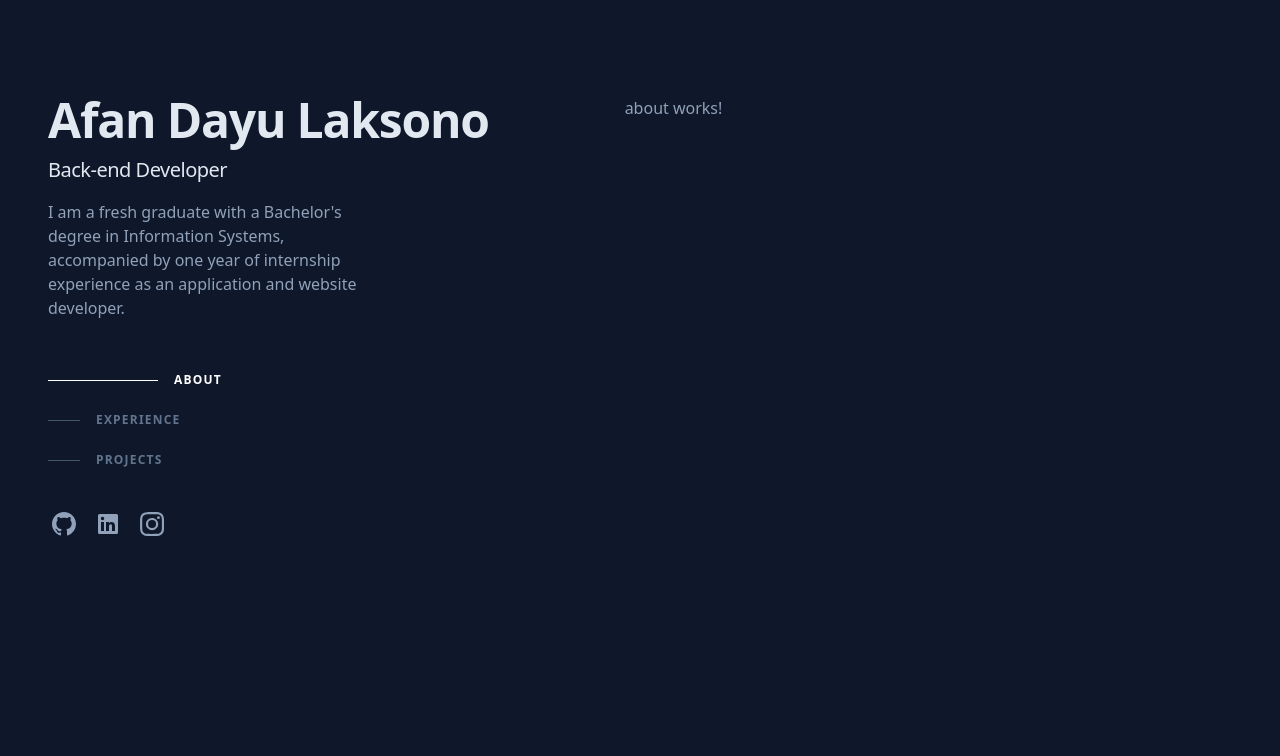
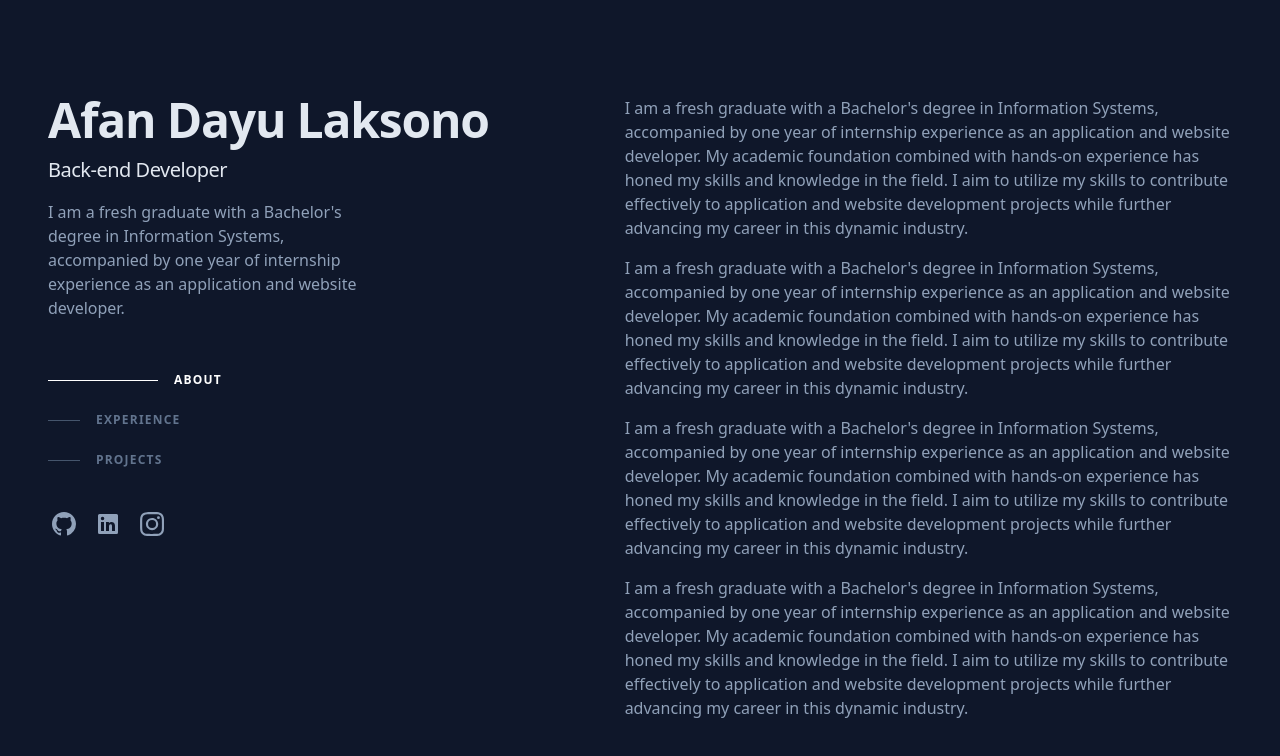
Before and after one commit to jember08/my-website, an Angular app: page / in a window 1280 px wide. Shown: the top 756 px of the page. Built offline with nearby package versions, Linux system fonts and the light colour scheme.

Commit message:
adding example

```diff
--- a/src/app/components/about/about.component.html
+++ b/src/app/components/about/about.component.html
@@ -1 +1,32 @@
-<p>about works!</p>
+<p class="mb-4">
+  I am a fresh graduate with a Bachelor's degree in Information Systems,
+  accompanied by one year of internship experience as an application and website
+  developer. My academic foundation combined with hands-on experience has honed
+  my skills and knowledge in the field. I aim to utilize my skills to contribute
+  effectively to application and website development projects while further
+  advancing my career in this dynamic industry.
+</p>
+<p class="mb-4">
+  I am a fresh graduate with a Bachelor's degree in Information Systems,
+  accompanied by one year of internship experience as an application and website
+  developer. My academic foundation combined with hands-on experience has honed
+  my skills and knowledge in the field. I aim to utilize my skills to contribute
+  effectively to application and website development projects while further
+  advancing my career in this dynamic industry.
+</p>
+<p class="mb-4">
+  I am a fresh graduate with a Bachelor's degree in Information Systems,
+  accompanied by one year of internship experience as an application and website
+  developer. My academic foundation combined with hands-on experience has honed
+  my skills and knowledge in the field. I aim to utilize my skills to contribute
+  effectively to application and website development projects while further
+  advancing my career in this dynamic industry.
+</p>
+<p class="mb-4">
+  I am a fresh graduate with a Bachelor's degree in Information Systems,
+  accompanied by one year of internship experience as an application and website
+  developer. My academic foundation combined with hands-on experience has honed
+  my skills and knowledge in the field. I aim to utilize my skills to contribute
+  effectively to application and website development projects while further
+  advancing my career in this dynamic industry.
+</p>
```
